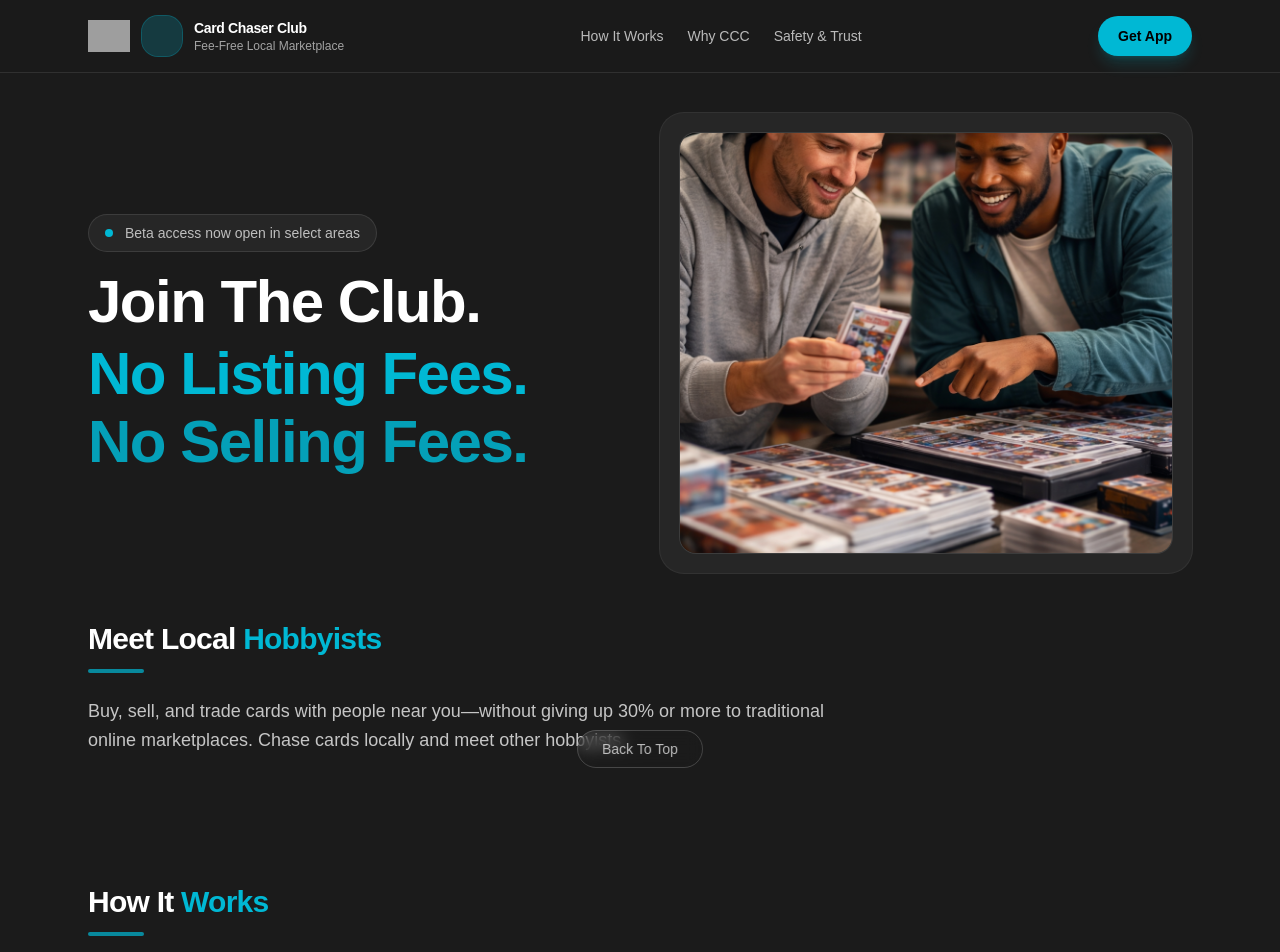
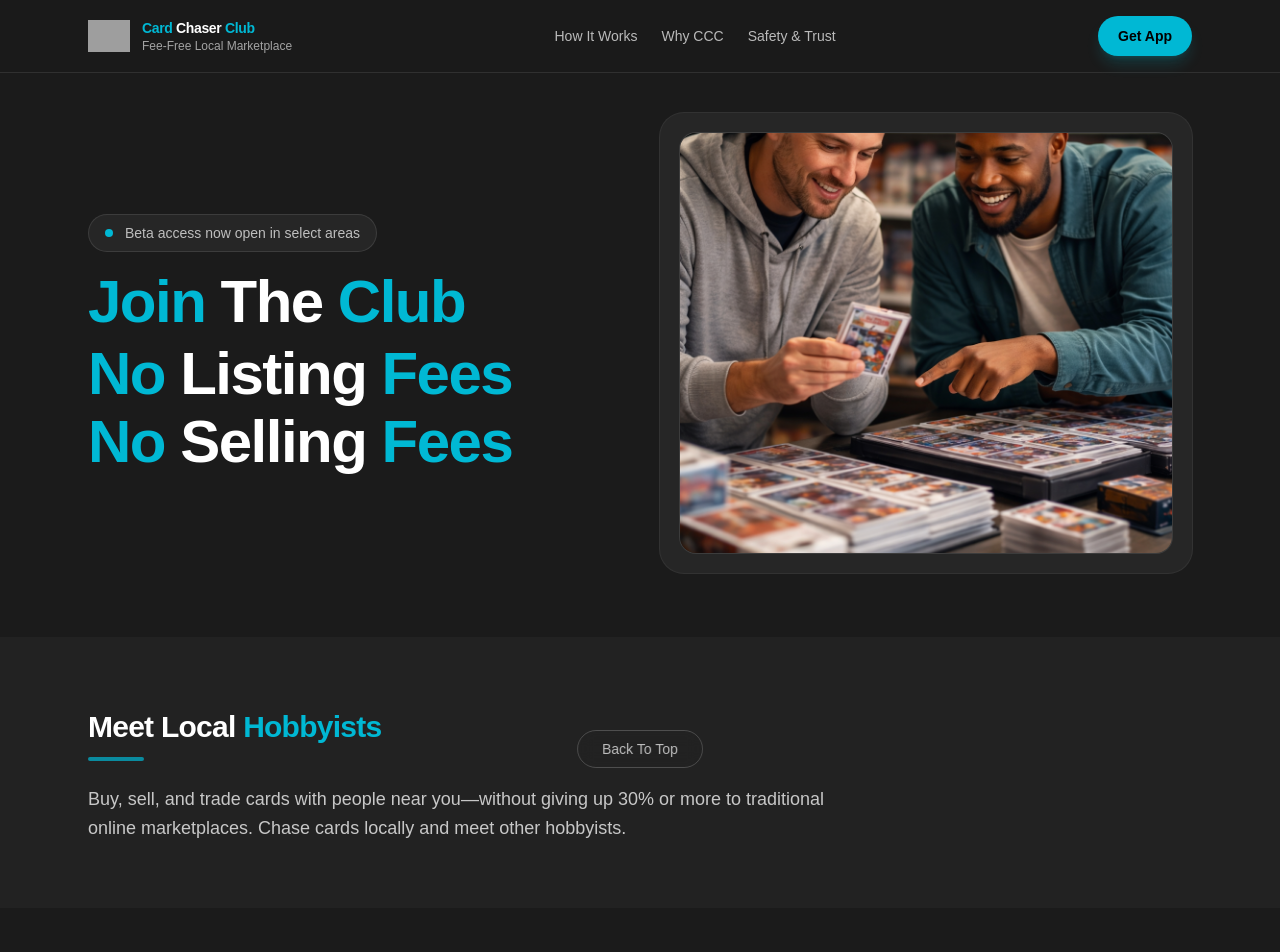
Before and after one commit to cardchaserclub/cardchaserclub-landing, a Next.js app: page / in a window 1280 px wide. Shown: the top 952 px of the page. Built offline with nearby package versions, Linux system fonts and the light colour scheme; grey boxes are pictures that could not be loaded.

Commit message:
Fix highlights, hero punctuation, nav hover, and section backgrounds

```diff
--- a/app/page.tsx
+++ b/app/page.tsx
@@ -61,10 +61,10 @@ export default function Home() {
               height={42}
               priority
             />
-            <div className="h-10 w-10 rounded-2xl bg-[#00B8D4]/20 ring-1 ring-[#00B8D4]/40" />
             <div className="leading-tight">
               <div className="text-sm font-semibold tracking-tight text-white">
-                Card Chaser Club
+                <span className="text-[#00B8D4]">Card</span> Chaser{" "}
+                <span className="text-[#00B8D4]">Club</span>
               </div>
               <div className="text-xs text-white/60">
                 Fee-Free Local Marketplace
@@ -75,19 +75,19 @@ export default function Home() {
           <nav className="hidden items-center gap-6 md:flex">
             <a
               href="#how-it-works"
-              className="text-sm font-medium text-white/70 hover:text-white"
+              className="text-sm font-medium text-white/70 hover:text-[#00B8D4]"
             >
               How It Works
             </a>
             <a
               href="#why-ccc"
-              className="text-sm font-medium text-white/70 hover:text-white"
+              className="text-sm font-medium text-white/70 hover:text-[#00B8D4]"
             >
               Why CCC
             </a>
             <a
               href="#safety"
-              className="text-sm font-medium text-white/70 hover:text-white"
+              className="text-sm font-medium text-white/70 hover:text-[#00B8D4]"
             >
               Safety &amp; Trust
             </a>
@@ -113,9 +113,18 @@ export default function Home() {
           </div>
 
           <h1 className="mt-5 text-4xl font-extrabold tracking-tight md:text-6xl">
-            <span className="block">Join The Club.</span>
-            <span className="mt-3 block text-[#00B8D4]">No Listing Fees.</span>
-            <span className="mt-2 block text-[#00B8D4]/85">No Selling Fees.</span>
+            <span className="block">
+              <span className="text-[#00B8D4]">Join</span> The{" "}
+              <span className="text-[#00B8D4]">Club</span>
+            </span>
+            <span className="mt-3 block">
+              <span className="text-[#00B8D4]">No</span> Listing{" "}
+              <span className="text-[#00B8D4]">Fees</span>
+            </span>
+            <span className="mt-2 block">
+              <span className="text-[#00B8D4]">No</span> Selling{" "}
+              <span className="text-[#00B8D4]">Fees</span>
+            </span>
           </h1>
         </div>
 
@@ -131,9 +140,11 @@ export default function Home() {
             />
           </div>
         </div>
+      </section>
 
-        {/* Meet Local Hobbyists (branded like section headers) */}
-        <div className="md:col-span-2">
+      {/* Meet Local Hobbyists (lighter section starts here) */}
+      <section className="bg-white/[0.03]">
+        <div className="mx-auto max-w-6xl px-6 py-14 md:py-16">
           <h2 className="mt-2 text-2xl font-bold tracking-tight md:text-3xl">
             Meet Local <span className="text-[#00B8D4]">Hobbyists</span>
           </h2>
@@ -255,7 +266,8 @@ export default function Home() {
       <footer className="border-t border-white/10 py-10">
         <div className="mx-auto max-w-6xl px-6">
           <div className="text-base font-semibold text-white">
-            Card <span className="text-[#00B8D4]">Chaser</span> Club
+            <span className="text-[#00B8D4]">Card</span> Chaser{" "}
+            <span className="text-[#00B8D4]">Club</span>
           </div>
           <div className="mt-1 text-sm text-white/55">
             Buy, Sell &amp; Trade Locally.
```
